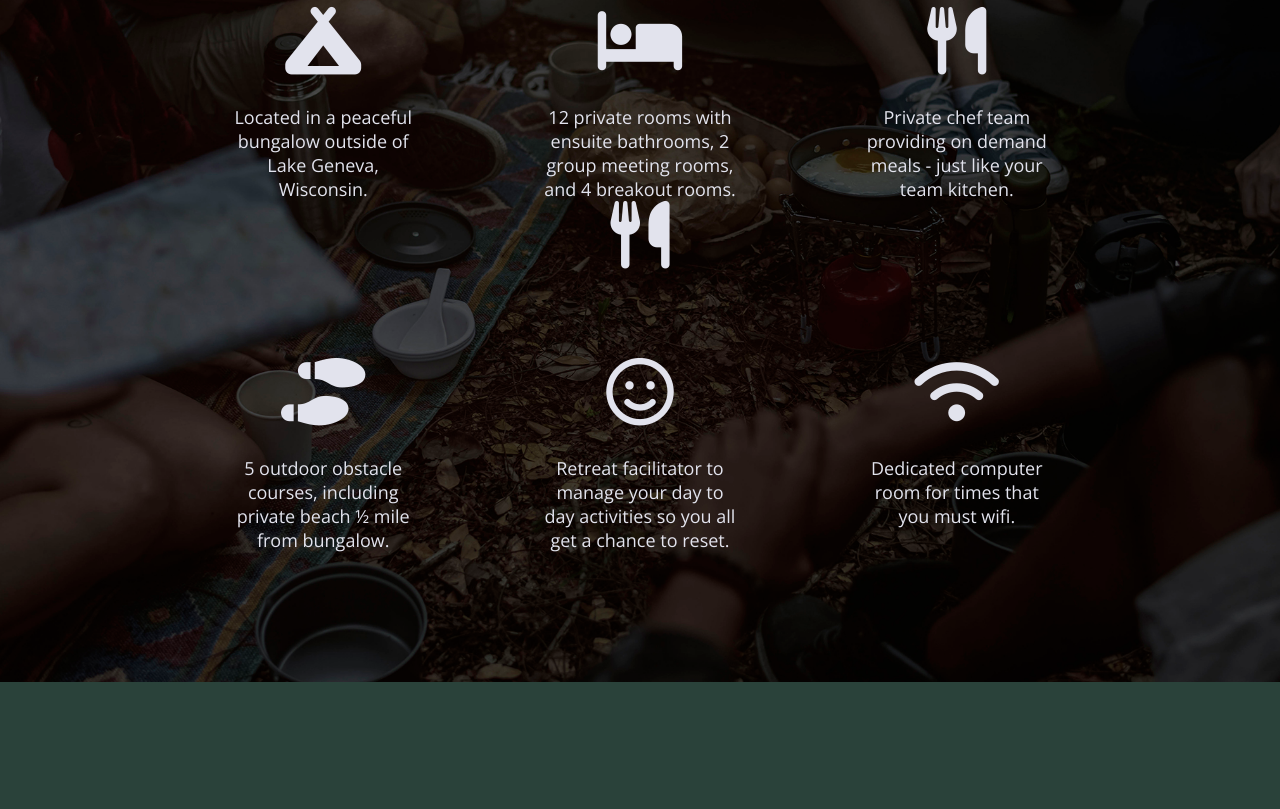
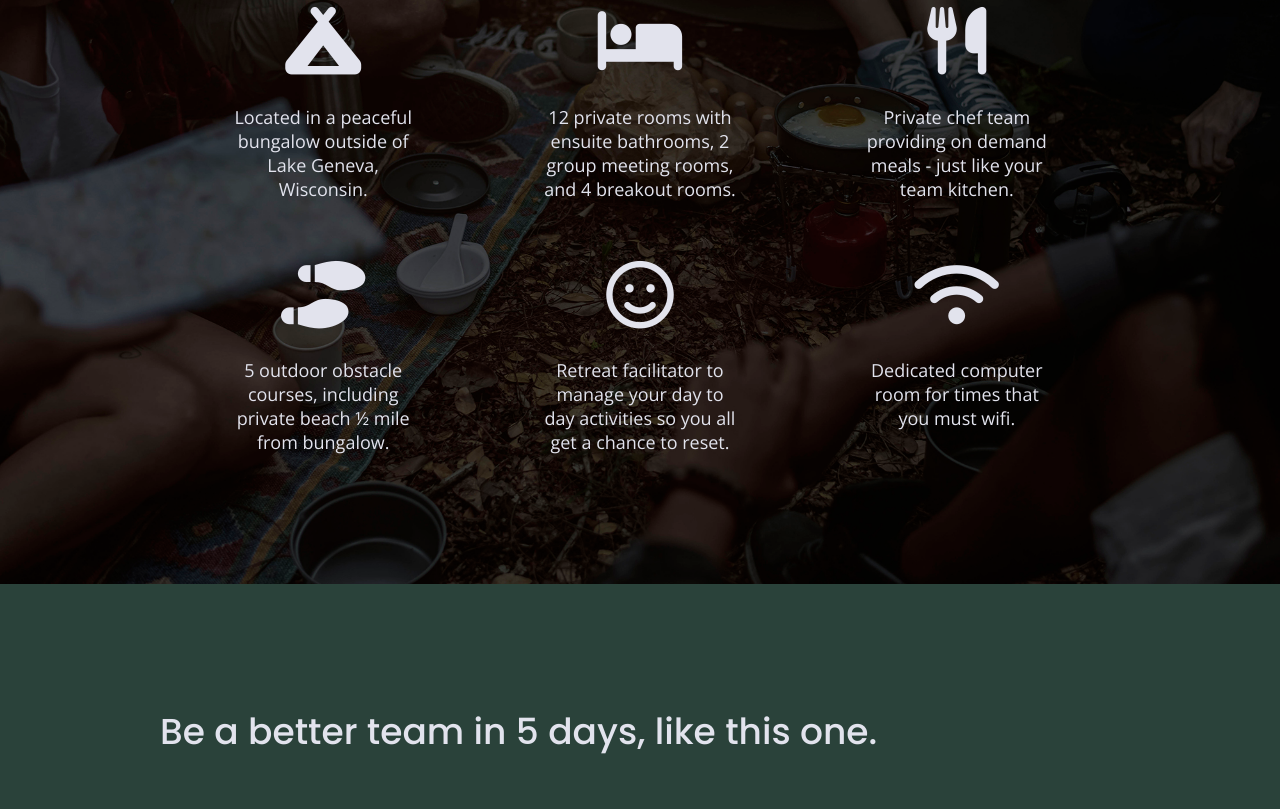
Before and after one commit to TammKenn/unplugged-final, a website built with Parcel: page index.html in a window 1280 px wide. Shown: the part 1263-2072 px from the top of the page. Built offline with nearby package versions, Linux system fonts and the light colour scheme; files whose address does not match are found by name.

Commit message:
Final edits

```diff
--- a/index.html
+++ b/index.html
@@ -84,7 +84,7 @@
             </p>
             <p class="features-item-description">
               12 private rooms with ensuite bathrooms, 2 group meeting rooms, and 4 breakout rooms.
-              <i class="fa-solid fa-utensils"></i>
+
             </p>
           </article>
           <article>
```
